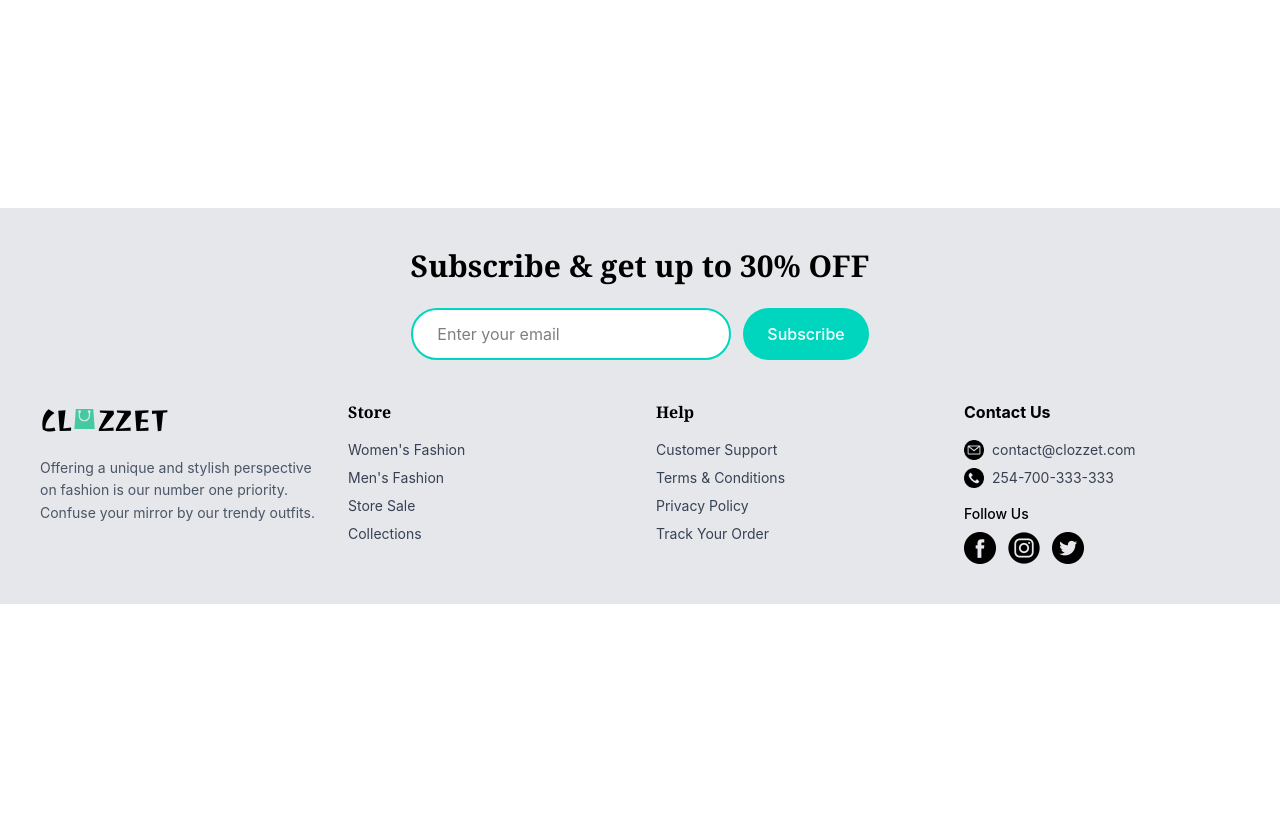
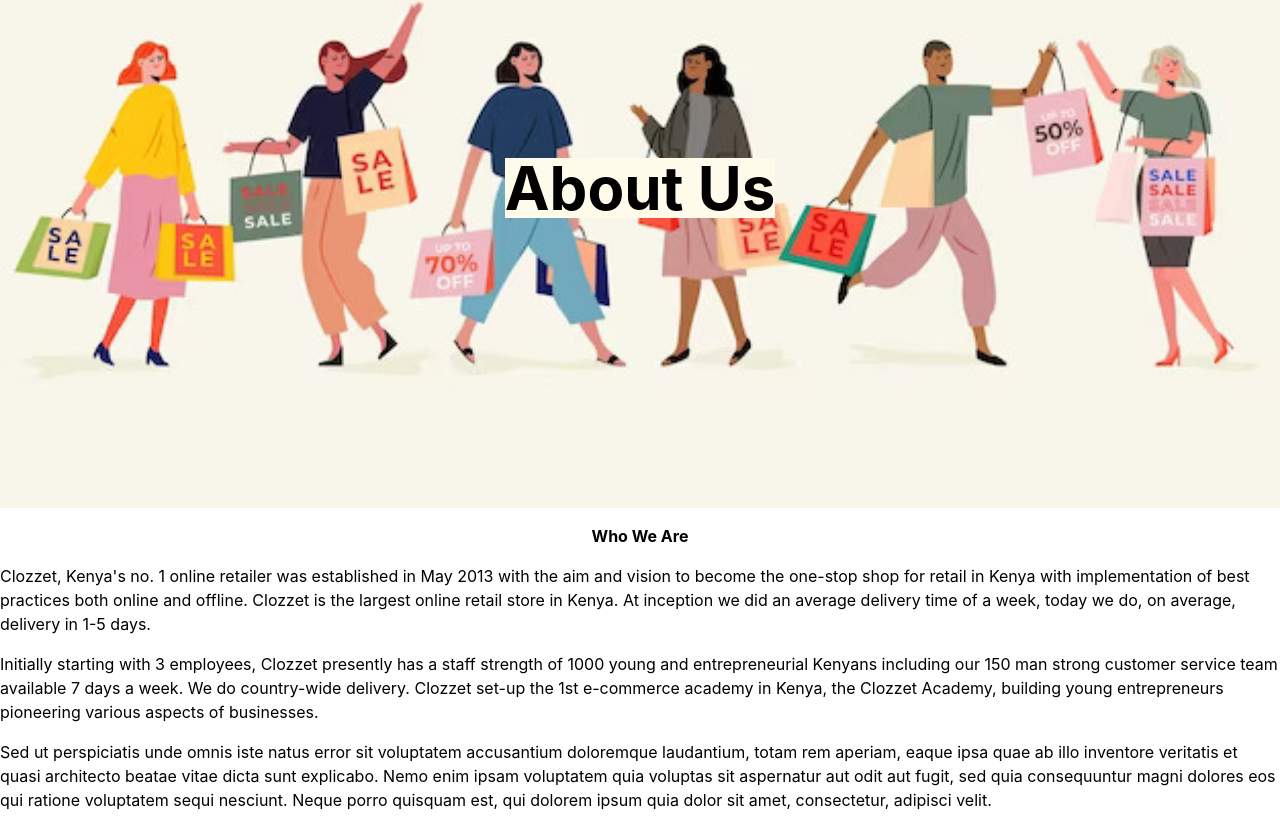
Before and after one commit to Nasieku-art/Clozzet, a React (Vite) app: page /aboutus in a window 1280 px wide. Shown: the part 196-1020 px from the top of the page. Before the commit the page ends 800 px from the top, so only its background shows below. Built offline with nearby package versions, Linux system fonts and the light colour scheme.

Commit message:
I have added new components

```diff
--- a/src/Components/About.jsx
+++ b/src/Components/About.jsx
@@ -1,8 +1,15 @@
-function About (){
-    return(
-        <div>
+import about from "../assets/images/about-bg.jpg"
 
-        </div>
-    )
+function About() {
+  return (
+    <div className="container mx-auto">
+        <div className="relative">
+  <img src={about} alt="" className="w-full mt-8" />
+  <div className="absolute top-0 left-0 w-full h-full flex items-center justify-center">
+    <h1 className="text-black text-6xl font-bold bg-amber-50">About Us</h1>
+  </div>
+</div>
+    </div>
+  );
 }
-export default About
+export default About;
--- a/src/Components/Router.jsx
+++ b/src/Components/Router.jsx
@@ -10,6 +10,7 @@
 import CartItem from "./CartItem";
 import SignuPage from "../Pages/SignuPage";
 import Login from "../Pages/Login";
+import Aboutus from "../Pages/Aboutus"
 
 function Router() {
   const { cart, setCart } = useContext(StateContext);
@@ -74,7 +75,15 @@
           path="login"
           element={
             <Layout>
-              <Login/>
+              <Login />
+            </Layout>
+          }
+        />
+        <Route
+          path="aboutus"
+          element={
+            <Layout>
+              <Aboutus />
             </Layout>
           }
         />
--- /dev/null
+++ b/src/Components/Whoweare.jsx
@@ -0,0 +1,30 @@
+function Whoweare() {
+  return (
+    <div className="container mx-auto">
+      <div>
+        <h1 className="text-black text-center font-bold mt-4">Who We Are</h1>
+      </div>
+      <div>
+        <p className="mt-4 mb-4 text-black-600">
+  Clozzet, Kenya's no. 1 online retailer was established in May 2013 with the aim and vision to become the one-stop shop for retail in Kenya
+  with implementation of best practices both online and offline. Clozzet is the largest online retail store in Kenya. At inception we did an
+  average delivery time of a week, today we do, on average, delivery in 1-5 days.
+</p>
+
+<p className="mb-4 text-black-600">
+  Initially starting with 3 employees, Clozzet presently has a staff strength of 1000 young and entrepreneurial Kenyans including our 150
+  man strong customer service team available 7 days a week. We do country-wide delivery. Clozzet set-up the 1st e-commerce academy in
+  Kenya, the Clozzet Academy, building young entrepreneurs pioneering various aspects of businesses.
+</p>
+
+<p className="mb-4 text-black-600">
+  Sed ut perspiciatis unde omnis iste natus error sit voluptatem accusantium doloremque laudantium, totam rem aperiam, eaque ipsa
+  quae ab illo inventore veritatis et quasi architecto beatae vitae dicta sunt explicabo. Nemo enim ipsam voluptatem quia voluptas sit
+  aspernatur aut odit aut fugit, sed quia consequuntur magni dolores eos qui ratione voluptatem sequi nesciunt. Neque porro quisquam
+  est, qui dolorem ipsum quia dolor sit amet, consectetur, adipisci velit.
+</p>
+      </div>
+    </div>
+  );
+}
+export default Whoweare;
--- a/src/Pages/Aboutus.jsx
+++ b/src/Pages/Aboutus.jsx
@@ -1,9 +1,10 @@
 import About from "../Components/About";
-
+import Whoweare from "../Components/Whoweare";
 function Aboutus(){
     return(
         <div>
             <About/>
+            <Whoweare/>
         </div>
 
     )
```
